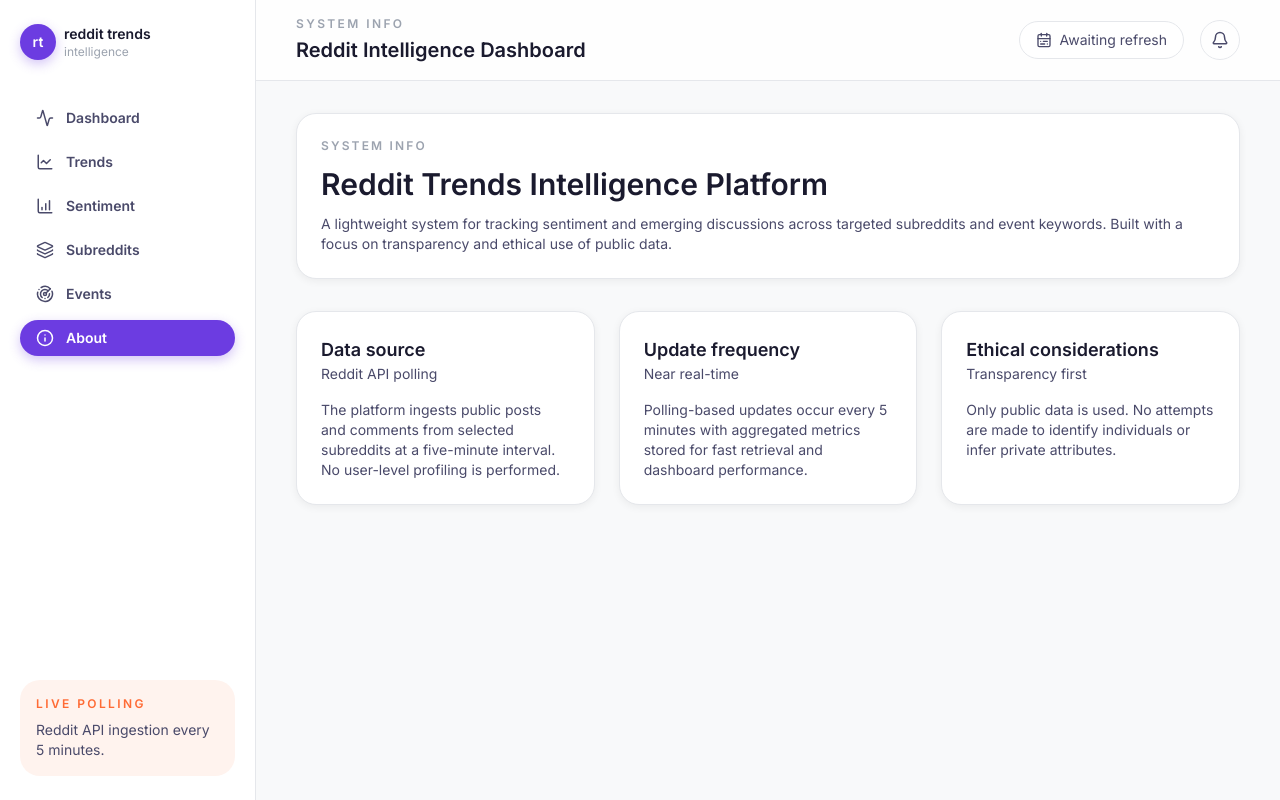
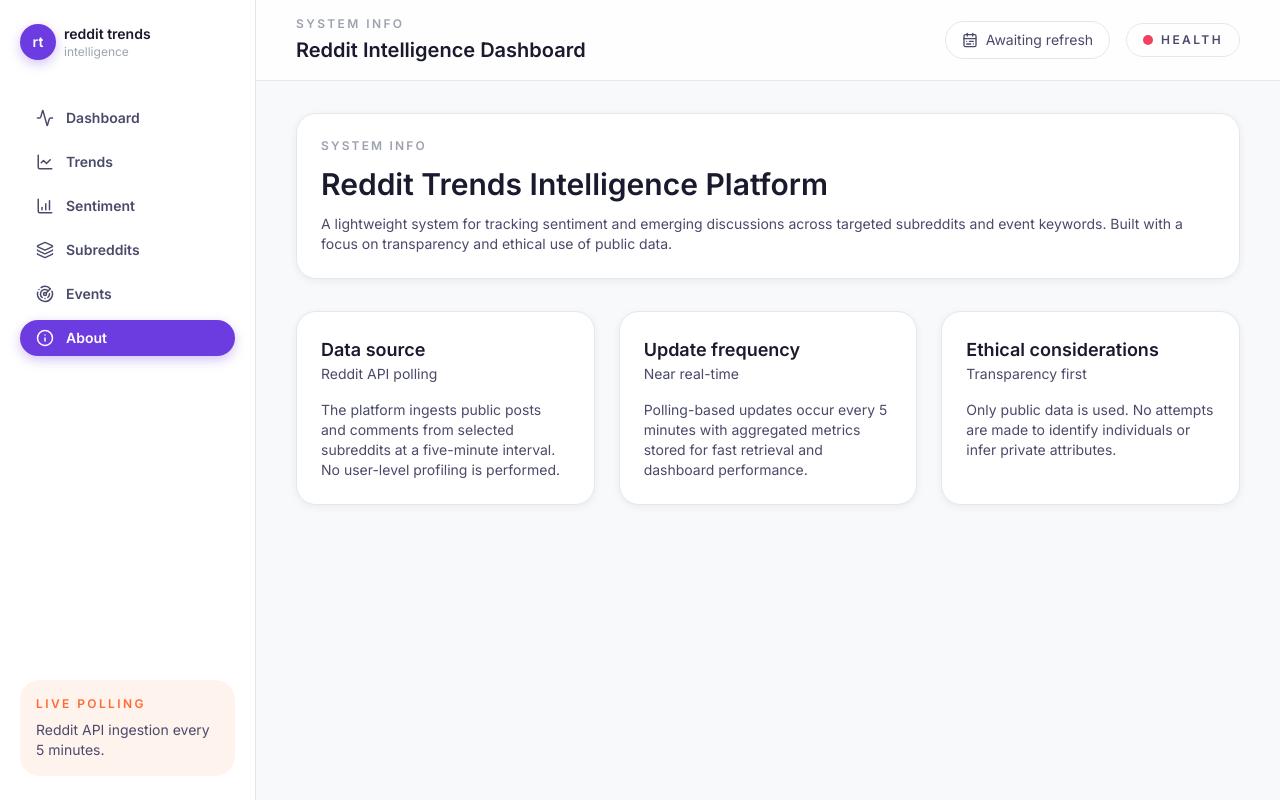
Before and after one commit to ArceusOmkar7/reddit-trends, a Next.js app in the folder frontend/: page /about in a window 1280 px wide. Built offline with nearby package versions, Linux system fonts and the light colour scheme; no server answers.

Commit message:
feat: implement health check API and enhance TopBar component with health status display

```diff
--- /dev/null
+++ b/frontend/app/api/health/route.ts
@@ -0,0 +1,21 @@
+import { NextResponse } from "next/server";
+
+const baseUrl =
+  process.env.NEXT_PUBLIC_API_BASE_URL?.replace(/\/$/, "") ||
+  "http://localhost:8000";
+
+export async function GET() {
+  try {
+    const response = await fetch(`${baseUrl}/health`, { cache: "no-store" });
+    const payload = (await response.json()) as { status?: string };
+    return NextResponse.json({
+      status: response.ok ? "ok" : "degraded",
+      backend: payload.status ?? (response.ok ? "ok" : "degraded")
+    });
+  } catch (error) {
+    return NextResponse.json(
+      { status: "degraded", backend: "unreachable" },
+      { status: 503 }
+    );
+  }
+}
--- a/frontend/components/layout/TopBar.tsx
+++ b/frontend/components/layout/TopBar.tsx
@@ -1,7 +1,8 @@
 "use client";
 
 import { usePathname } from "next/navigation";
-import { Bell, CalendarRange } from "lucide-react";
+import { useEffect, useRef, useState } from "react";
+import { CalendarRange } from "lucide-react";
 import { useRefreshContext } from "@/components/layout/RefreshContext";
 
 const routeLabels: Record<string, string> = {
@@ -24,6 +25,60 @@
 export default function TopBar() {
   const pathname = usePathname();
   const { lastRefreshed } = useRefreshContext();
+  const [isOpen, setIsOpen] = useState(false);
+  const [healthStatus, setHealthStatus] = useState<string | null>(null);
+  const [backendStatus, setBackendStatus] = useState<string | null>(null);
+  const [healthError, setHealthError] = useState<string | null>(null);
+  const [isChecking, setIsChecking] = useState(false);
+  const [lastChecked, setLastChecked] = useState<string | null>(null);
+  const popoverRef = useRef<HTMLDivElement>(null);
+  const statusLabel = backendStatus ?? healthStatus ?? "unknown";
+  const statusColor =
+    statusLabel === "ok"
+      ? "bg-emerald-500"
+      : statusLabel === "degraded"
+        ? "bg-amber-500"
+        : statusLabel === "unreachable"
+          ? "bg-rose-500"
+          : "bg-slate-300";
+
+  useEffect(() => {
+    if (!isOpen) {
+      return;
+    }
+    const handleClick = (event: MouseEvent) => {
+      if (!popoverRef.current?.contains(event.target as Node)) {
+        setIsOpen(false);
+      }
+    };
+    document.addEventListener("mousedown", handleClick);
+    return () => document.removeEventListener("mousedown", handleClick);
+  }, [isOpen]);
+
+  useEffect(() => {
+    void checkHealth();
+  }, []);
+
+  const checkHealth = async () => {
+    setIsChecking(true);
+    setHealthError(null);
+    try {
+      const response = await fetch("/api/health", { cache: "no-store" });
+      const payload = (await response.json()) as {
+        status?: string;
+        backend?: string;
+      };
+      setHealthStatus(payload.status ?? (response.ok ? "ok" : "degraded"));
+      setBackendStatus(payload.backend ?? null);
+      setLastChecked(new Date().toLocaleString());
+    } catch (error) {
+      setHealthStatus("degraded");
+      setBackendStatus(null);
+      setHealthError("Unable to reach health endpoint.");
+    } finally {
+      setIsChecking(false);
+    }
+  };
 
   return (
     <header className="sticky top-0 z-20 border-b border-border-default bg-white/80 px-6 py-4 backdrop-blur lg:px-10">
@@ -42,9 +97,61 @@
             <CalendarRange size={16} />
             <span>{lastRefreshed ?? "Awaiting refresh"}</span>
           </div>
-          <button className="flex h-10 w-10 items-center justify-center rounded-full border border-border-default text-ink-secondary hover:text-brand-purple">
-            <Bell size={18} />
-          </button>
+          <div className="relative" ref={popoverRef}>
+            <button
+              className="flex items-center gap-2 rounded-full border border-border-default px-4 py-2 text-xs font-semibold uppercase tracking-[0.2em] text-ink-secondary hover:text-brand-purple"
+              type="button"
+              aria-label="Notifications"
+              aria-expanded={isOpen}
+              onClick={() => {
+                const nextOpen = !isOpen;
+                setIsOpen(nextOpen);
+                if (nextOpen && !healthStatus && !isChecking) {
+                  void checkHealth();
+                }
+              }}
+            >
+              <span className={`h-2.5 w-2.5 rounded-full ${statusColor}`} />
+              Health
+            </button>
+            {isOpen && (
+              <div className="absolute right-0 mt-3 w-72 rounded-2xl border border-border-default bg-white p-4 text-sm shadow-lg">
+                <div className="flex items-center justify-between">
+                  <span className="text-xs font-semibold uppercase tracking-[0.2em] text-ink-muted">
+                    System health
+                  </span>
+                  <button
+                    type="button"
+                    onClick={() => void checkHealth()}
+                    className="text-xs font-semibold text-brand-purple"
+                    disabled={isChecking}
+                  >
+                    {isChecking ? "Checking..." : "Check now"}
+                  </button>
+                </div>
+                <div className="mt-3 space-y-2">
+                  <div className="flex items-center justify-between">
+                    <span className="text-ink-secondary">Frontend</span>
+                    <span className="font-semibold text-ink-primary">
+                      {healthStatus ?? "Unknown"}
+                    </span>
+                  </div>
+                  <div className="flex items-center justify-between">
+                    <span className="text-ink-secondary">Backend</span>
+                    <span className="font-semibold text-ink-primary">
+                      {backendStatus ?? "Unknown"}
+                    </span>
+                  </div>
+                  {healthError && (
+                    <p className="text-xs text-accent-coral">{healthError}</p>
+                  )}
+                  <p className="text-xs text-ink-muted">
+                    {lastChecked ? `Last checked ${lastChecked}` : "Not checked yet"}
+                  </p>
+                </div>
+              </div>
+            )}
+          </div>
         </div>
       </div>
     </header>
```
Also changed, not shown: 1 other file (tests, documents, lock files or other folders).
